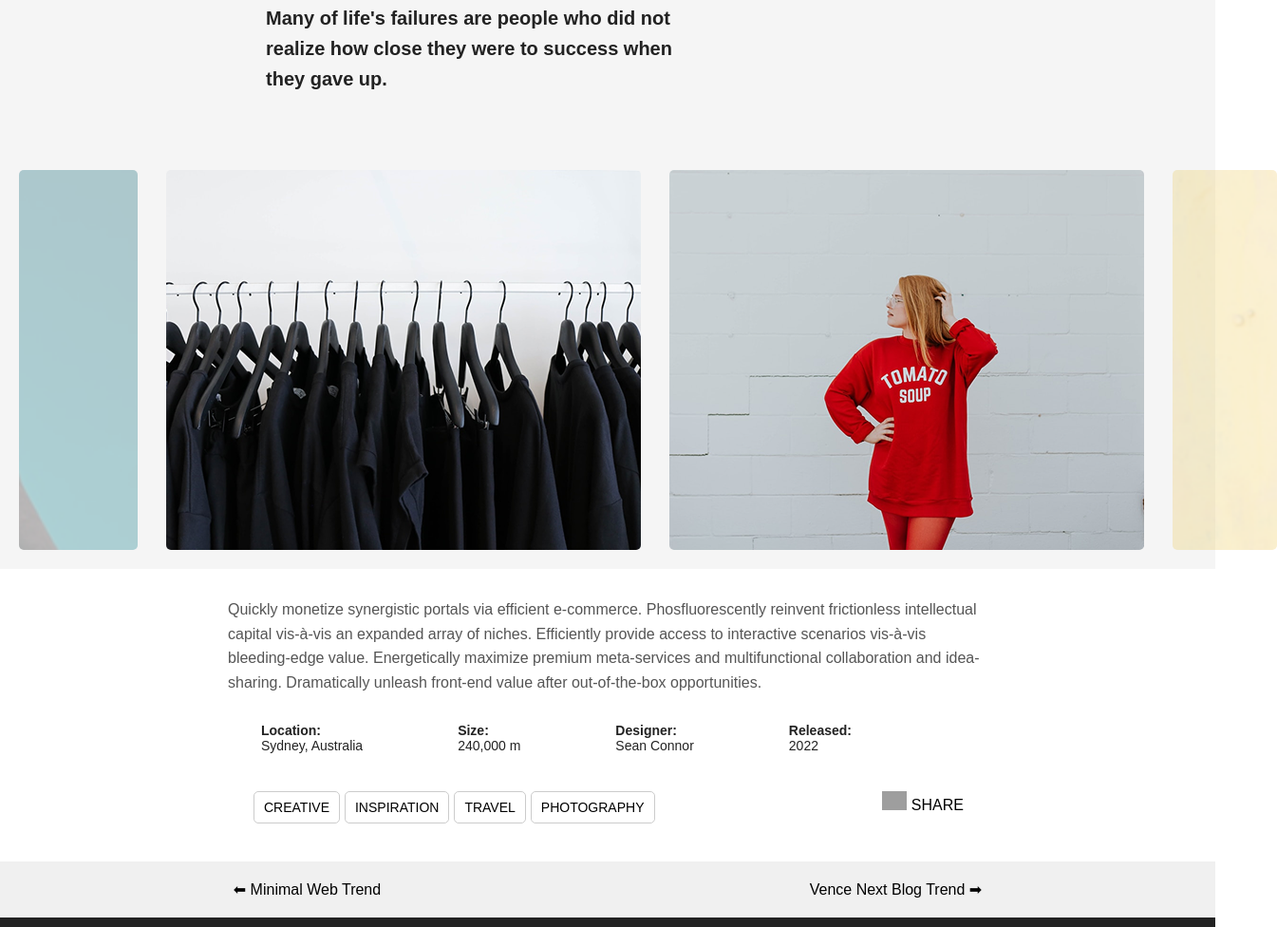
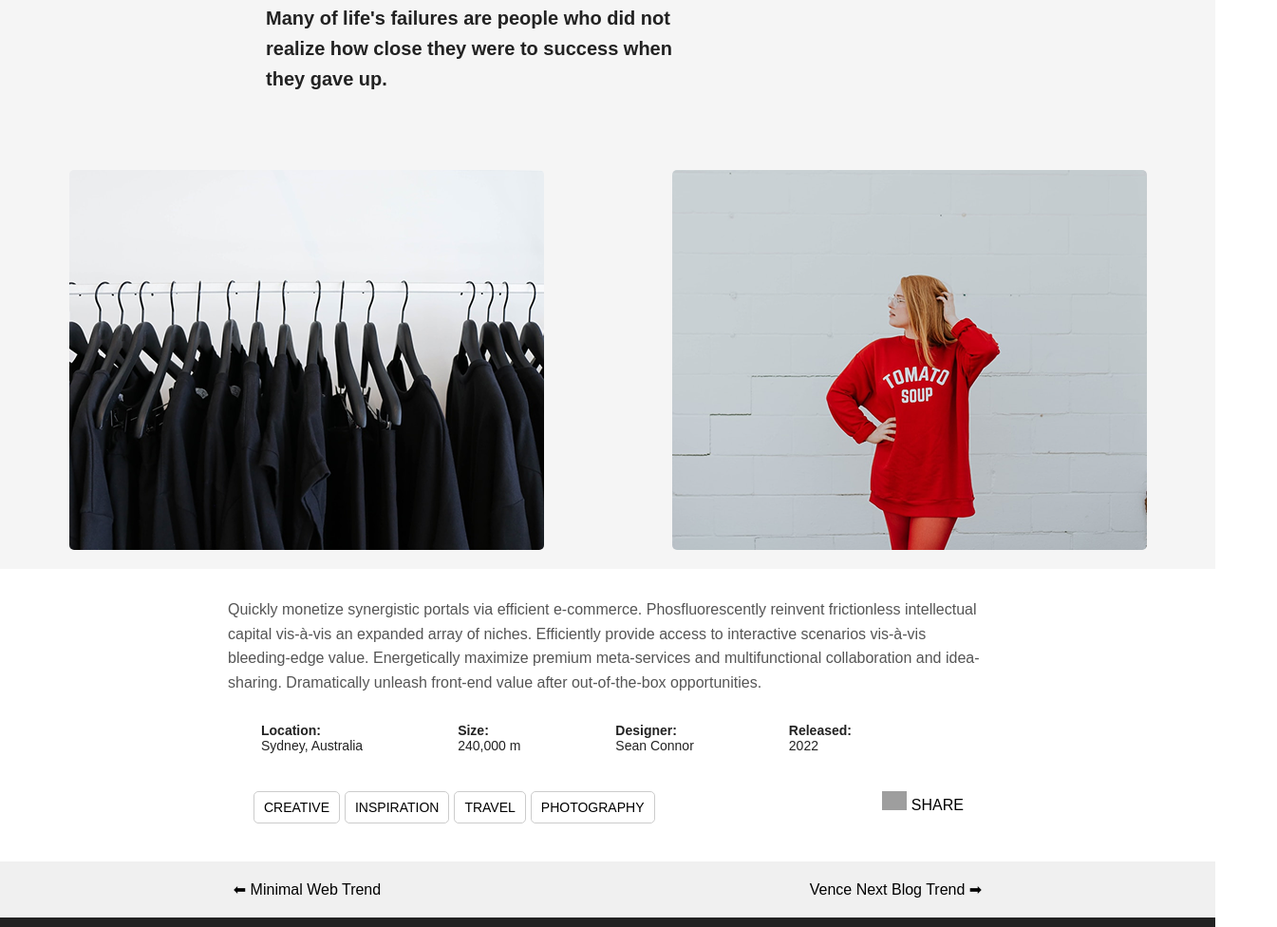
Before and after one commit to KrizPay-Project/blogs_3rd_page, a plain HTML site: page index.html in a window 1280 px wide. Shown: the part 1716-2692 px from the top of the page at 95% size, 1345 px wide, since content can reach past the window. Drawn offline with Linux system fonts and the light colour scheme; grey boxes are pictures that could not be loaded.

Commit message:
Update index.html

```diff
--- a/index.html
+++ b/index.html
@@ -52,16 +52,10 @@
     </section>
     <section class="gallery">
         <div class="image-container">
-            <img style="height: 400px; margin-left: 0px; width: 125px;" src="unsplash_5Lw1U5BIumE.png" alt="Black Clothes on Hanger">
-        </div>
-        <div class="image-container">
             <img style="height: 400px; width: 500px;" src="ds.png" alt="Black Clothes on Hanger">
         </div>
         <div class="image-container">
             <img style="height: 400px; width: 500px;" src="xaj.png" alt="Woman in Red Sweater">
-        </div>
-        <div class="image-container">
-            <img style="height: 400px; margin-right: 0px; width: 110px;" src="unsplash_UWQP2mh5YJI.png" alt="Woman in Red Sweater">
         </div>
     </section>
 
```
